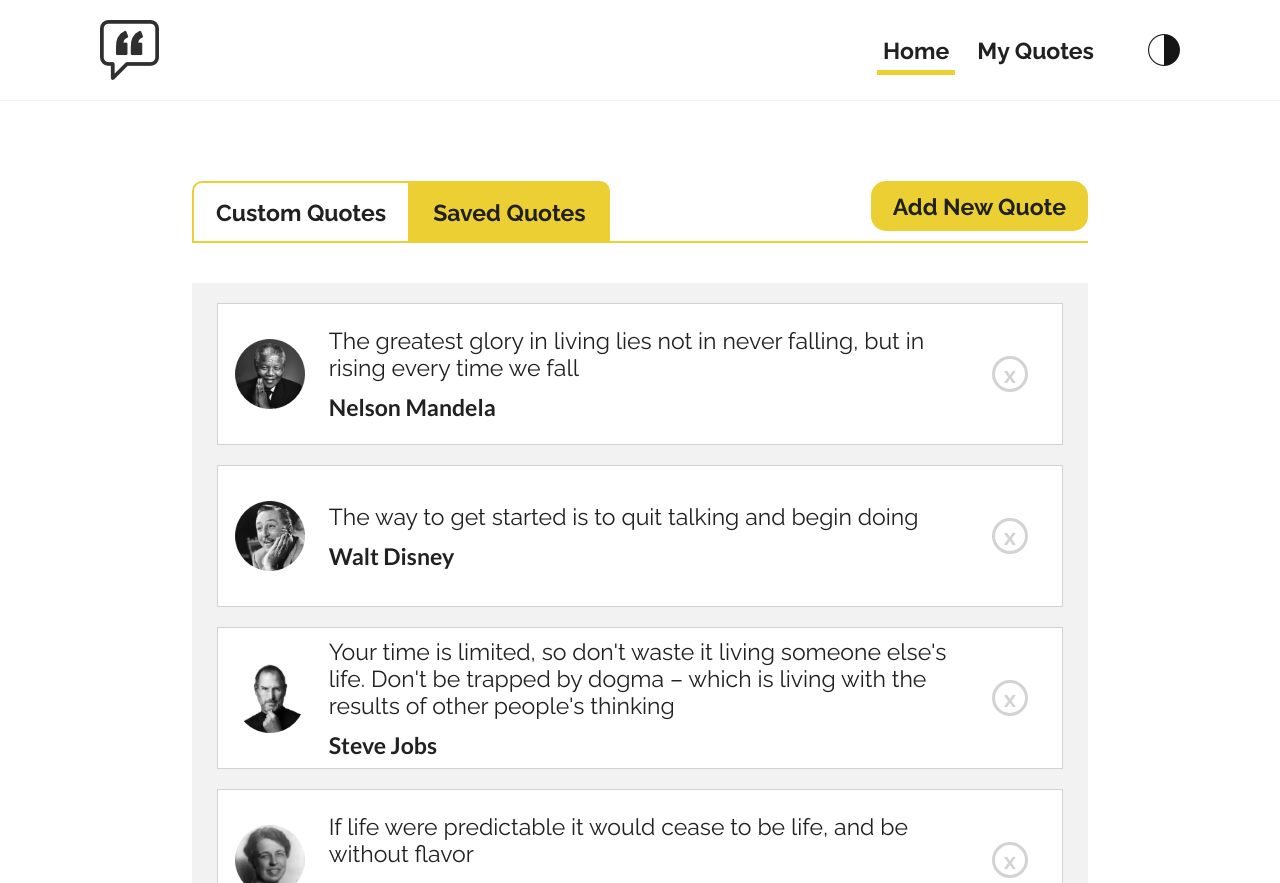
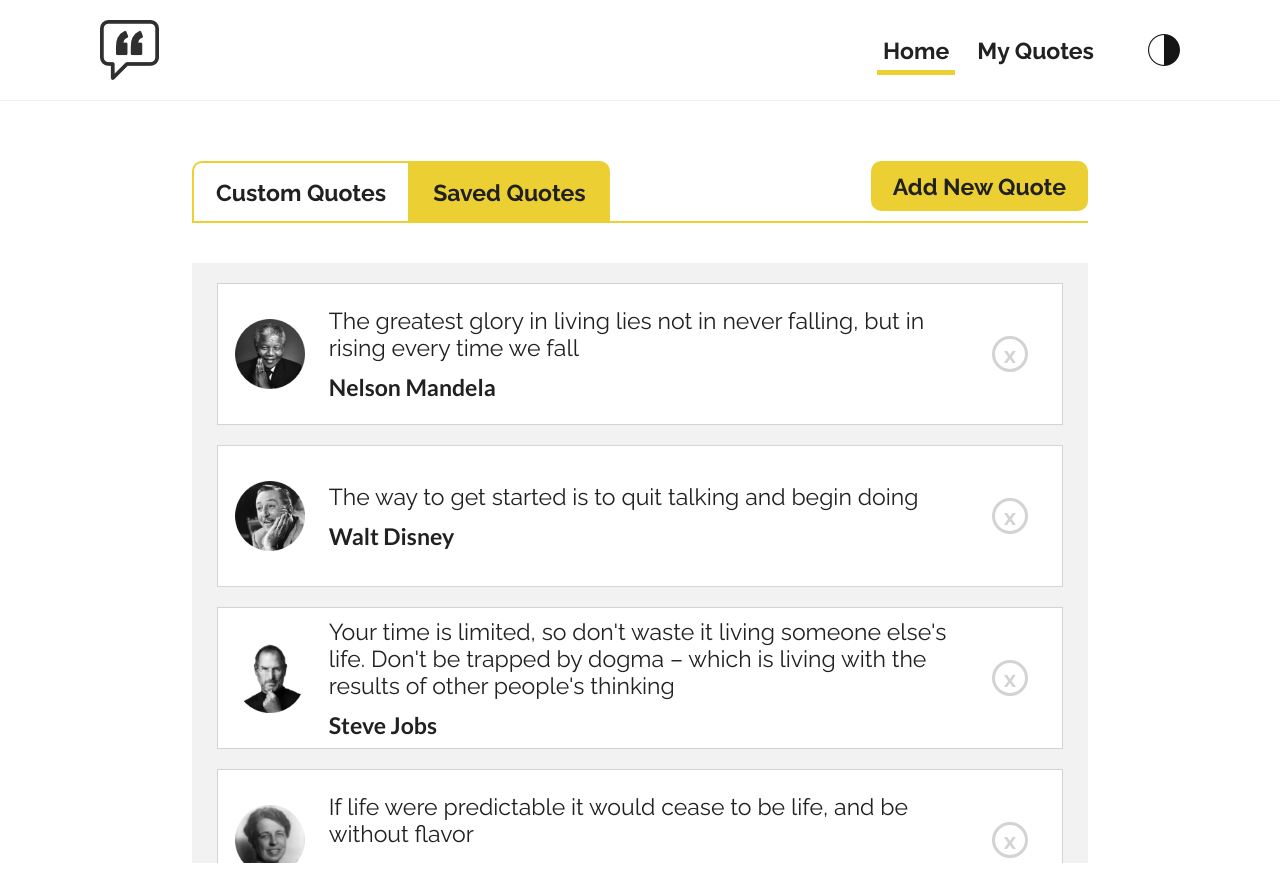
Before and after one commit to JHannah30/Quote-Generator, a React (Create React App) app in the folder quote-generator/: page /my-quotes in a window 1280 px wide. Both pictures are taken after a click on the button "Saved Quotes". Built offline with nearby package versions, Linux system fonts and the light colour scheme.

Commit message:
Added saved quotes tab as a component for cleaner code

```diff
--- a/quote-generator/src/components/MyQuotes.css
+++ b/quote-generator/src/components/MyQuotes.css
@@ -8,7 +8,7 @@
 .tab-bar {
   width: 70vw;
   height: 60px;
-  margin: 80px 0 40px 0;
+  margin: 60px 0 40px 0;
   border-bottom: solid 2px rgb(236, 208, 51);
   display: flex;
 }
@@ -39,7 +39,7 @@
   margin-left: auto;
   margin-bottom: 10px;
   padding: 6px 22px;
-  border-radius: 15px;
+  border-radius: 10px;
   border: none;
   background-color: rgb(236, 208, 51);
   font-weight: bold;
@@ -68,16 +68,12 @@
 }
 
 .create-quote-link {
-  width: 230px;
+  width: 210px;
   margin-top: 20px;
   font-size: 1.7rem;
   text-align: center;
   cursor: pointer;
-  color: rgb(236, 208, 51);
-}
-
-.quote-cards {
-  margin-bottom: 200px;
+  border-bottom: solid 5px rgb(236, 208, 51);
 }
 
 /* Dark mode styling */
--- a/quote-generator/src/components/MyQuotes.js
+++ b/quote-generator/src/components/MyQuotes.js
@@ -1,6 +1,7 @@
 import './MyQuotes.css';
 import { useState } from 'react';
 import QuoteCard from './QuoteCard';
+import SavedQuotesTab from './SavedQuotesTab';
 
 const MyQuotes = ({
     darkMode,
@@ -27,29 +28,33 @@ const MyQuotes = ({
         setActiveTab("saved");
     }
 
+    const createNewQuote = () => {
+        console.log("Quote created... almost.")
+    }
+
     return (
         <div className={ darkMode ? "my-quotes-dark" : "my-quotes" }>
             <nav className="tab-bar">
+
                 {/* Custom quotes button */}
                 <button className={ activeTab === "custom" ? "tab-btn left-tab active-tab" : "tab-btn left-tab" } onClick={showCustomQuotes}>Custom Quotes</button>
+
                 {/* Saved quotes button */}
                 <button className={ activeTab === "saved" ? "tab-btn right-tab active-tab" : "tab-btn right-tab" } onClick={showSavedQuotes}>Saved Quotes</button>
+
                 {/* Add new quote button */}
-                <button className="add-quote-btn">Add New Quote</button>
+                <button className="add-quote-btn" onClick={createNewQuote}>Add New Quote</button>
             </nav>
             <div className="quote-card-container">
+
                 {/* Renders if Custom Quotes tab is active */}
                 {activeTab === "custom" && <div className="custom-quotes-body">
                     <h2 className="custom-quotes-message">It looks like you haven't made any of your own quotes yet.</h2>
-                    <h2 className="create-quote-link">Create one?</h2>
+                    <h2 className="create-quote-link" onClick={createNewQuote}>Create one?</h2>
                 </div>}
 
                 {/* Renders if Saved Quotes tab is active */}
-                {activeTab === "saved" && <div className="custom-body">
-                    <div className="quote-cards">
-                    {quoteCards}
-                    </div>
-                </div>}
+                {activeTab === "saved" && <SavedQuotesTab quoteCards={quoteCards}/>}
             </div>
         </div>
      );
--- /dev/null
+++ b/quote-generator/src/components/SavedQuotesTab.js
@@ -0,0 +1,9 @@
+const SavedQuotesTab = ({ quoteCards }) => {
+    return (
+        <div>
+                {quoteCards}
+        </div>
+     );
+}
+
+export default SavedQuotesTab;
```
